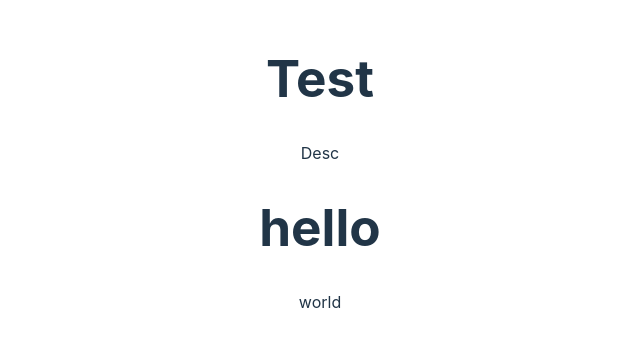
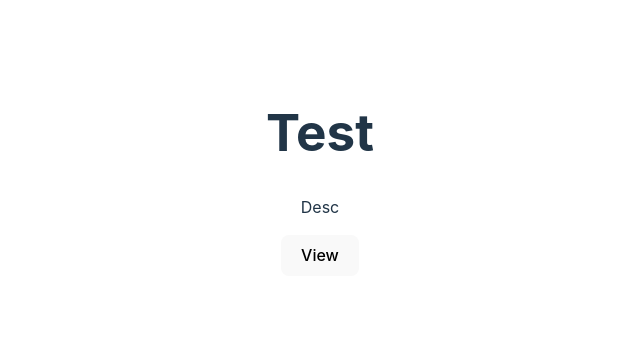
Before and after one commit to RichardBray/react-vite-course, a React (Vite) app: page / in a window 1280 px wide. Shown: the part 227-574 px from the top of the page, without its empty margins (320-960 px from the left). Built offline with nearby package versions, Linux system fonts and the light colour scheme.

Commit message:
chore: add finished code

```diff
--- a/src/App.jsx
+++ b/src/App.jsx
@@ -3,9 +3,7 @@ import Card from "./components/Card";
 
 function App() {
   return (
-    <Card title="Test">
-      <Card title="hello" description='world'/>
-    </Card>
+    <Card title="Test" />
   );
 }
 
--- a/src/components/Card.jsx
+++ b/src/components/Card.jsx
@@ -1,9 +1,13 @@
 function Card({title = "Default title", description= "Desc", children}) {
+    function handleClick() {
+        alert("button clicked");
+    }
     return (
         <div>
             <h1>{title}</h1>
             <p>{description}</p>
             <div>{children}</div>
+            <button onClick={handleClick}>View</button>
         </div>
     )
 }
```
